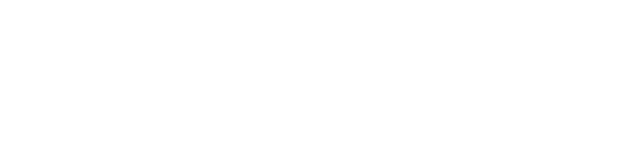
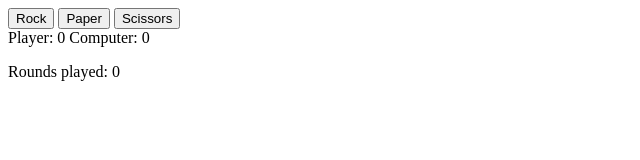
Before and after one commit to qtrfx/odin-rock-paper-scissors, a plain HTML site: page index.html in a window 1280 px wide. Shown: the whole page, without its empty margins (0-640 px from the left). Drawn offline with Linux system fonts and the light colour scheme.

Commit message:
feat: add game controls & game state display to page

```diff
--- a/index.html
+++ b/index.html
@@ -7,6 +7,19 @@
     <link href="./styles.css" rel="stylesheet" />
   </head>
   <body>
+    <div class="app-container">
+    <div class="button-container">
+    <button id="rockButton">Rock</button>
+    <button id="paperButton">Paper</button>
+    <button id="scissorsButton">Scissors</button>
+</div>
+    <div class="game-results">
+      <span class="human-score">Player: 0</span>
+      <span class="computer-score">Computer: 0</span>
+      <p class="rounds-played">Rounds played: 0</p>
+      <p class="current-result"></p>
+    </div>
+  </div>
     <script src="./script.js"></script>
   </body>
 </html>
```
